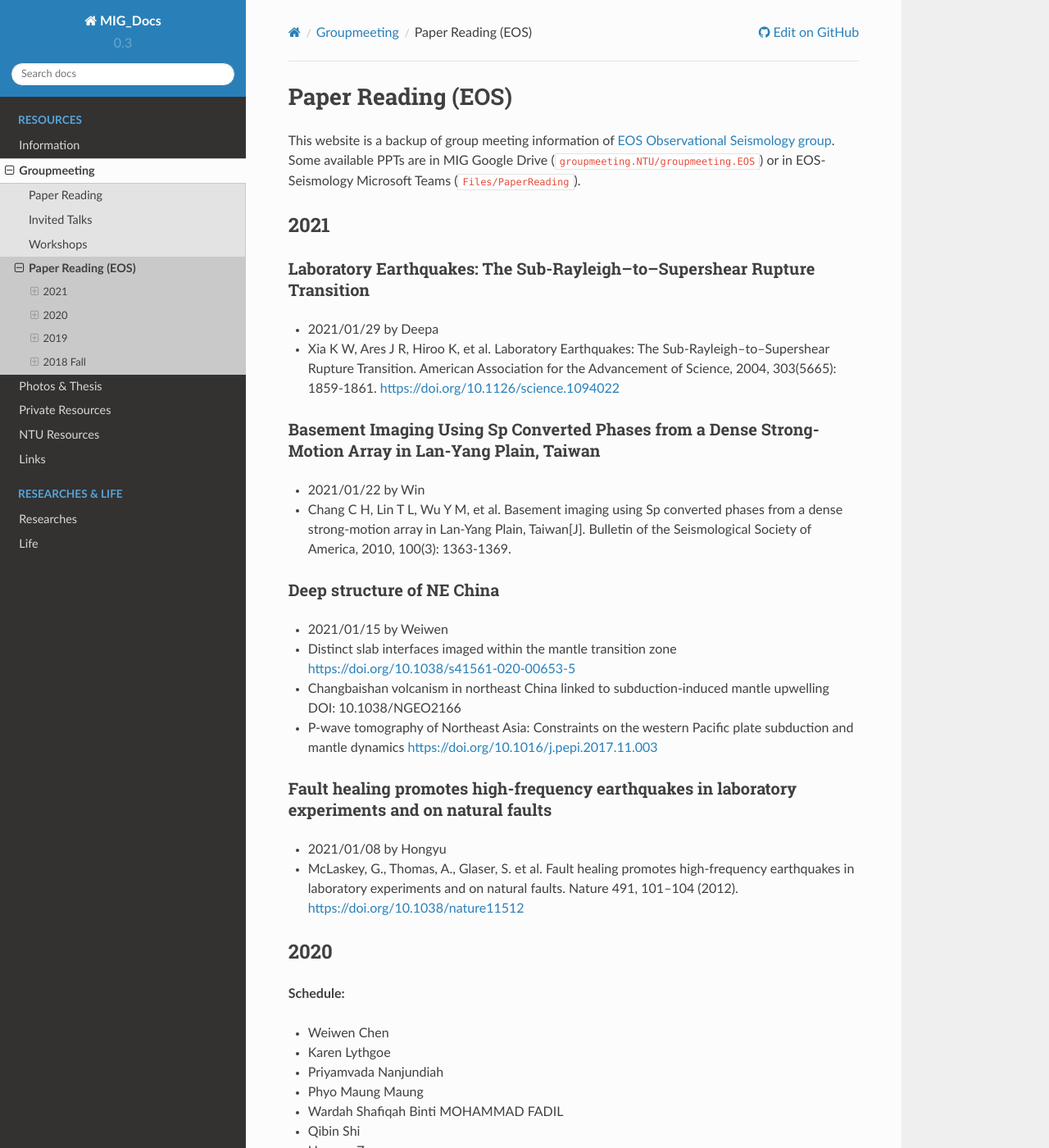
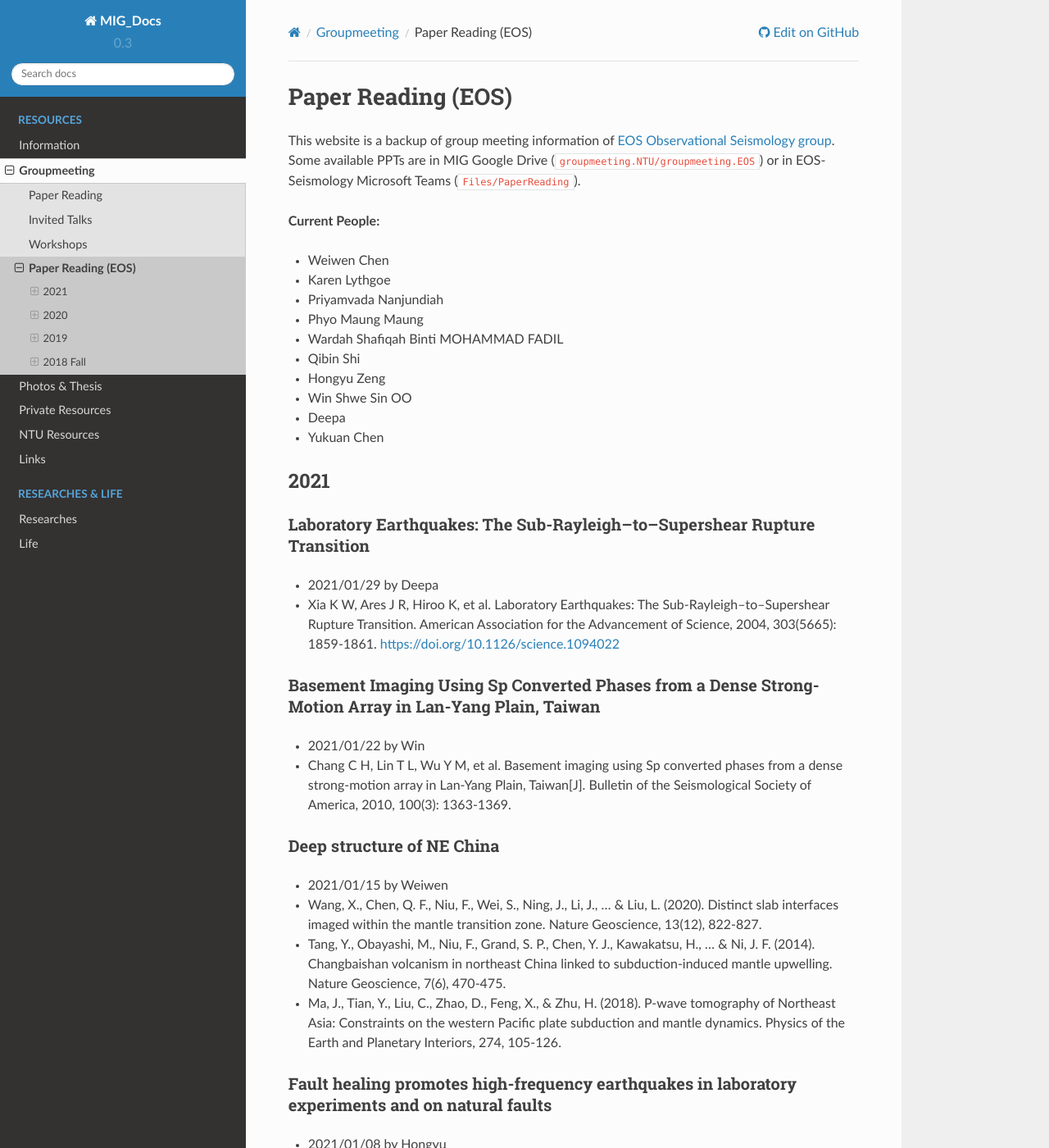
Before and after one commit to MIGG-NTU/MIG_Docs, a Sphinx documentation site: the page built from source/groupmeeting/paper-reading-EOS.rst, in a window 1280 px wide and 1400 px high. Shown: the whole window at 82% size. Built offline with Sphinx 7.4.7 and the Read the Docs theme 2.0.0, drawn with Linux system fonts in a browser that asks for light colours; some of the changed lines change nothing that is shown; some of the changed text lies outside the part shown.

Commit message:
EOS Paper Reading: tiny fix

```diff
--- a/source/groupmeeting/paper-reading-EOS.rst
+++ b/source/groupmeeting/paper-reading-EOS.rst
@@ -3,42 +3,7 @@ Paper Reading (EOS)
 
 This website is a backup of group meeting information of `EOS Observational Seismology group <https://earthobservatory.sg/research-group/observational-seismology-wei-shengji>`_. Some available PPTs are in MIG Google Drive (``groupmeeting.NTU/groupmeeting.EOS``) or in EOS-Seismology Microsoft Teams (``Files/PaperReading``).
 
-2021
-----
-
-Laboratory Earthquakes: The Sub-Rayleigh–to–Supershear Rupture Transition
-++++++++++++++++++++++++++++++++++++++++++++++++++++++++++++++++++++++++++++++++++++++++++++++++++++++
-
-- 2021/01/29 by Deepa
-
-- Xia K W, Ares J R, Hiroo K, et al. Laboratory Earthquakes: The Sub-Rayleigh–to–Supershear Rupture Transition. American Association for the Advancement of Science, 2004, 303(5665): 1859-1861. https://doi.org/10.1126/science.1094022
-
-Basement Imaging Using Sp Converted Phases from a Dense Strong-Motion Array in Lan-Yang Plain, Taiwan
-++++++++++++++++++++++++++++++++++++++++++++++++++++++++++++++++++++++++++++++++++++++++++++++++++++++
-
-- 2021/01/22 by Win
-
-- Chang C H, Lin T L, Wu Y M, et al. Basement imaging using Sp converted phases from a dense strong-motion array in Lan-Yang Plain, Taiwan[J]. Bulletin of the Seismological Society of America, 2010, 100(3): 1363-1369.
-
-Deep structure of NE China
-++++++++++++++++++++++++++
-
-- 2021/01/15 by Weiwen
-
-- Distinct slab interfaces imaged within the mantle transition zone https://doi.org/10.1038/s41561-020-00653-5
-- Changbaishan volcanism in northeast China linked to subduction-induced mantle upwelling DOI: 10.1038/NGEO2166
-- P-wave tomography of Northeast Asia: Constraints on the western Pacific plate subduction and mantle dynamics https://doi.org/10.1016/j.pepi.2017.11.003
-
-Fault healing promotes high-frequency earthquakes in laboratory experiments and on natural faults
-+++++++++++++++++++++++++++++++++++++++++++++++++++++++++++++++++++++++++++++++++++++++++++++++++
-
-- 2021/01/08 by Hongyu
-- McLaskey, G., Thomas, A., Glaser, S. et al. Fault healing promotes high-frequency earthquakes in laboratory experiments and on natural faults. Nature 491, 101–104 (2012). https://doi.org/10.1038/nature11512
-
-2020
-----
-
-**Schedule:**
+**Current People:**
 
 - Weiwen Chen
 - Karen Lythgoe
@@ -51,8 +16,41 @@ Fault healing promotes high-frequency earthquakes in laboratory experiments and
 - Deepa
 - Yukuan Chen
 
- Shumagin seismic gap at the Alaska subduction zone
- +++++++++++++++++++++++++++++++++++++++++++++++++++
+
+2021
+----
+
+Laboratory Earthquakes: The Sub-Rayleigh–to–Supershear Rupture Transition
++++++++++++++++++++++++++++++++++++++++++++++++++++++++++++++++++++++++++++
+
+- 2021/01/29 by Deepa
+- Xia K W, Ares J R, Hiroo K, et al. Laboratory Earthquakes: The Sub-Rayleigh–to–Supershear Rupture Transition. American Association for the Advancement of Science, 2004, 303(5665): 1859-1861. https://doi.org/10.1126/science.1094022
+
+Basement Imaging Using Sp Converted Phases from a Dense Strong-Motion Array in Lan-Yang Plain, Taiwan
+++++++++++++++++++++++++++++++++++++++++++++++++++++++++++++++++++++++++++++++++++++++++++++++++++++++
+
+- 2021/01/22 by Win
+- Chang C H, Lin T L, Wu Y M, et al. Basement imaging using Sp converted phases from a dense strong-motion array in Lan-Yang Plain, Taiwan[J]. Bulletin of the Seismological Society of America, 2010, 100(3): 1363-1369.
+
+Deep structure of NE China
+++++++++++++++++++++++++++
+
+- 2021/01/15 by Weiwen
+- Wang, X., Chen, Q. F., Niu, F., Wei, S., Ning, J., Li, J., ... & Liu, L. (2020). Distinct slab interfaces imaged within the mantle transition zone. Nature Geoscience, 13(12), 822-827.
+- Tang, Y., Obayashi, M., Niu, F., Grand, S. P., Chen, Y. J., Kawakatsu, H., ... & Ni, J. F. (2014). Changbaishan volcanism in northeast China linked to subduction-induced mantle upwelling. Nature Geoscience, 7(6), 470-475.
+- Ma, J., Tian, Y., Liu, C., Zhao, D., Feng, X., & Zhu, H. (2018). P-wave tomography of Northeast Asia: Constraints on the western Pacific plate subduction and mantle dynamics. Physics of the Earth and Planetary Interiors, 274, 105-126.
+
+Fault healing promotes high-frequency earthquakes in laboratory experiments and on natural faults
++++++++++++++++++++++++++++++++++++++++++++++++++++++++++++++++++++++++++++++++++++++++++++++++++
+
+- 2021/01/08 by Hongyu
+- McLaskey, G., Thomas, A., Glaser, S. et al. Fault healing promotes high-frequency earthquakes in laboratory experiments and on natural faults. Nature 491, 101–104 (2012). https://doi.org/10.1038/nature11512
+
+2020
+----
+
+Shumagin seismic gap at the Alaska subduction zone
++++++++++++++++++++++++++++++++++++++++++++++++++++
 
 - 2020/12/4 by Qibin
 - Shillington D J, Bécel A, Nedimović M R, et al. Link between plate fabric, hydration and subduction zone seismicity in Alaska[J]. Nature Geoscience, 2015, 8(12): 961-964.
```
